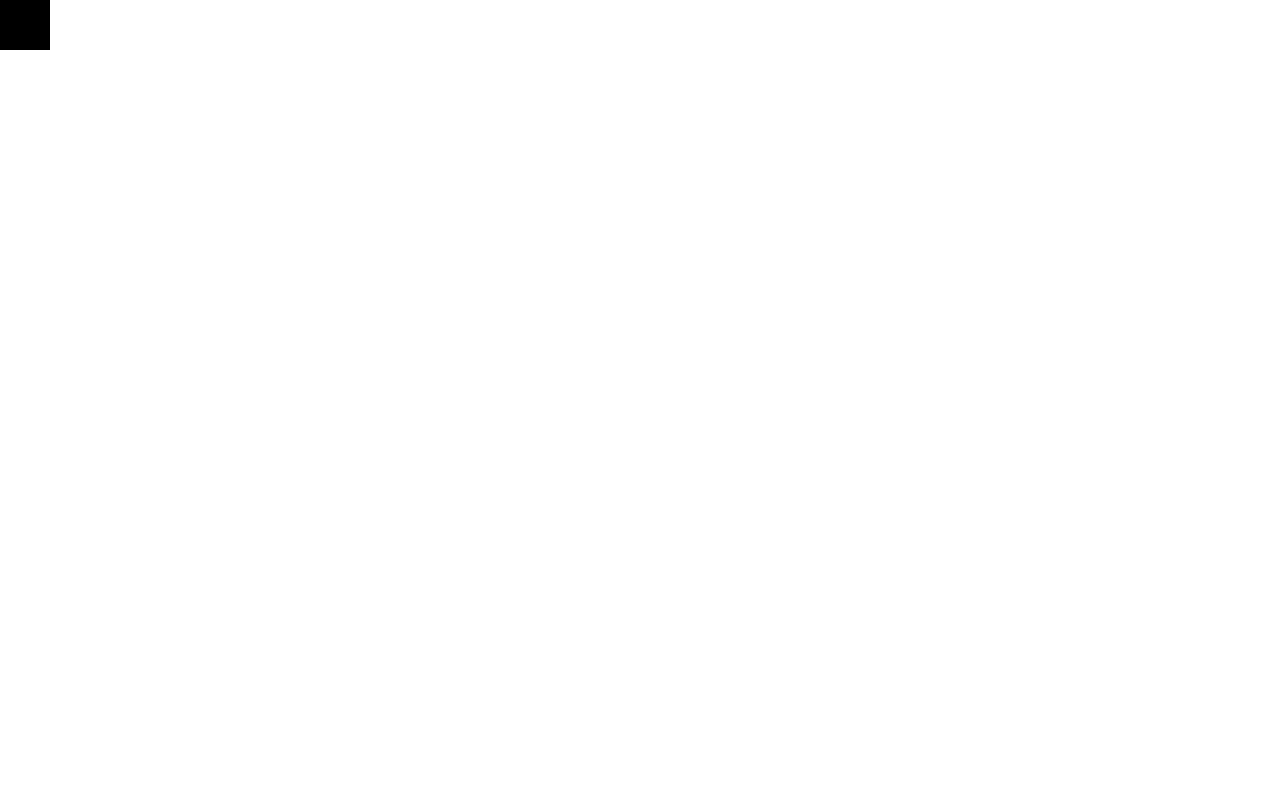
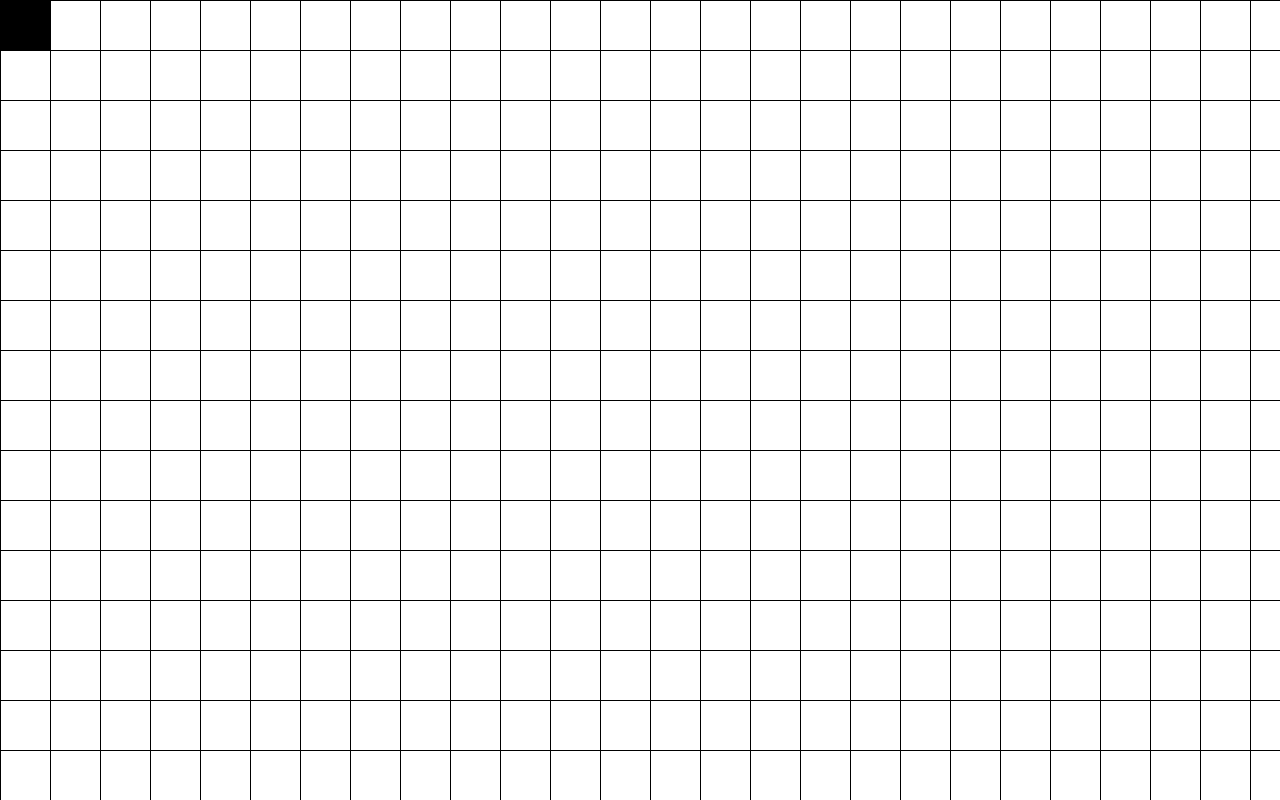
Before and after one commit to jcarlson212/Path-Finding-Visualizer, a React (Create React App) app: page / in a window 1280 px wide. Shown: the top 800 px of the page. Built offline with nearby package versions, Linux system fonts and the light colour scheme.

Commit message:
Added a border to the cells

```diff
--- a/src/Cell.js
+++ b/src/Cell.js
@@ -4,14 +4,20 @@ const white_grid_square = {
     position: "absolute",
     width: 50,
     height: 50,
-    backgroundColor: 'white'
+    backgroundColor: 'white',
+    borderWidth: 1,
+    borderColor: 'black',
+    borderStyle: 'solid',
   }
 
   const black_grid_square = {
     position: "absolute",
     width: 50,
     height: 50,
-    backgroundColor: 'black'
+    backgroundColor: 'black',
+    borderWidth: 5,
+    borderColor: 'black',
+    borderStyle: 'solid',
   }
 
 export default class Cell extends React.Component {
```
